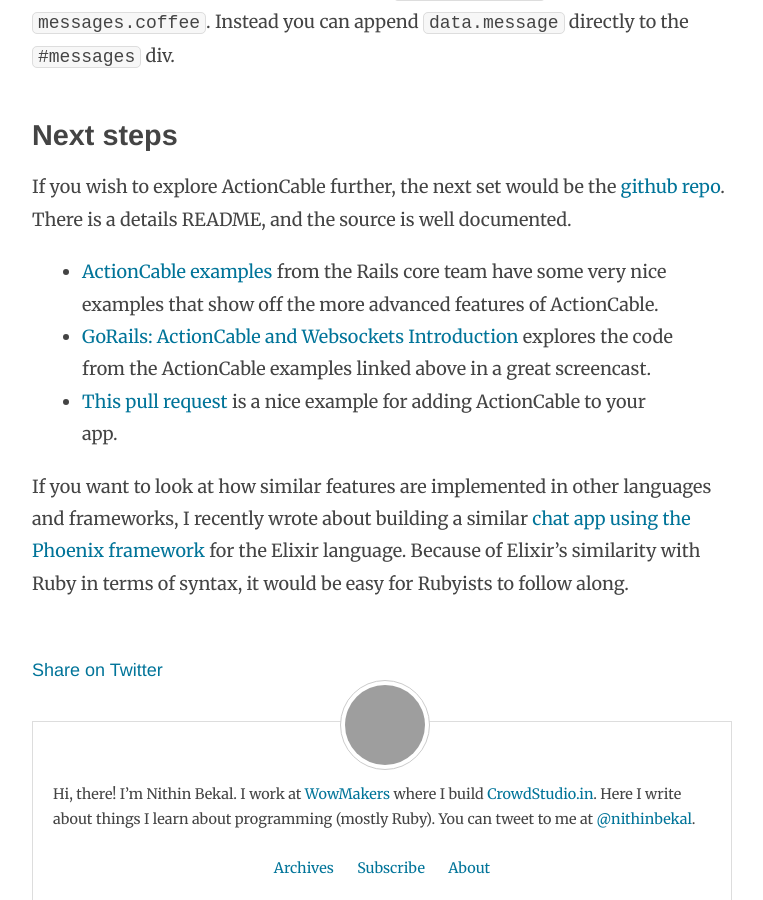
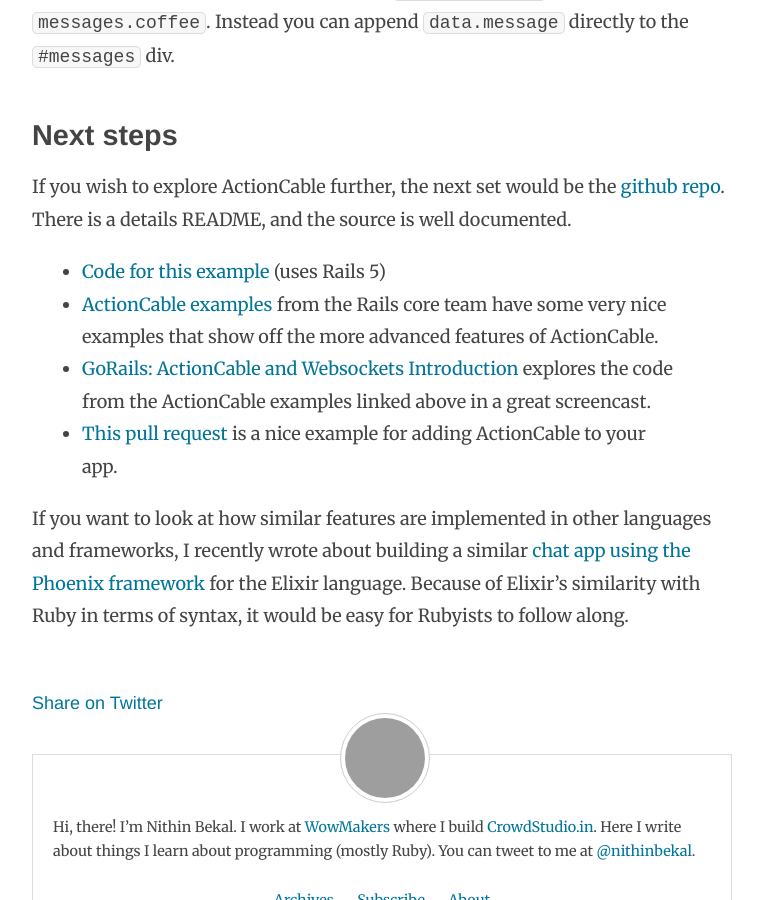
Before and after one commit to nithinbekal/nithinbekal.github.io, a Jekyll site: the page built from _posts/2015-07-17-rails-action-cable.md, in a window 1280 px wide and 900 px high, scrolled down 7415 px, cut to the strip 0-900 px from the top of the window. Shown: the whole strip, without its empty margins (258-1021 px from the left). Built offline with Jekyll 4.4.1, drawn with Linux system fonts in a browser that asks for light colours; comment, search, counter and statistics services are not loaded; grey boxes are pictures that could not be loaded.

Commit message:
Link to github repo for actioncable example

```diff
--- a/_posts/2015-07-17-rails-action-cable.md
+++ b/_posts/2015-07-17-rails-action-cable.md
@@ -384,6 +384,8 @@ the next set would be the
 There is a details README,
 and the source is well documented.
 
+* [Code for this example](https://github.com/nithinbekal/actioncable-chat-example)
+  (uses Rails 5)
 * [ActionCable examples](https://github.com/rails/actioncable-examples)
   from the Rails core team
   have some very nice examples
```
